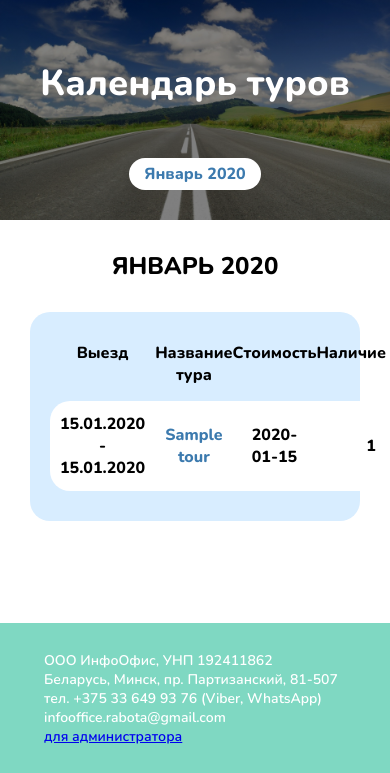
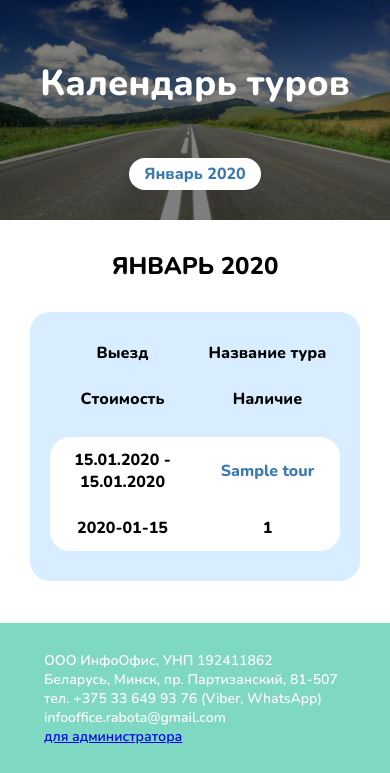
Before and after one commit to IgorSulj/SchoolTour, a Django app: page /calendar/ in a window 390 px wide. Shown: the part 71-844 px from the top of the page. Run offline with Django 4.2, Linux system fonts and the light colour scheme; tables that the repository leaves empty hold one stand-in row (values such as "Sample post").

Commit message:
Added mobile version of calendar page

```diff
--- a/tours/static/css/calendar.css
+++ b/tours/static/css/calendar.css
@@ -72,15 +72,14 @@
 
 .month__tours {
   background-color: #D8EDFF;
-  padding: 30px 20px;
-  display: grid;
-  grid-template-columns: repeat(4, auto);
-  row-gap: 15px;
+  padding: 18px 20px 30px;
   border-radius: 20px;
 }
 
-.month__tours__titles {
-  display: contents;
+.month__tour, .month__tours__titles {
+  display: grid;
+  grid-template-columns: 2fr 3fr 2fr 1fr;
+  margin-bottom: 15px;
 }
 .month__tours__titles p {
   margin: 0;
@@ -88,11 +87,15 @@
 }
 
 .month__tour {
-  display: contents;
-  height: 55px;
+  min-height: 65px;
   background-color: white;
   border-radius: 20px;
 }
+
+.month__tour:last-child {
+  margin-bottom: 0;
+}
+
 .month__tour div {
   display: flex;
   justify-content: center;
@@ -112,20 +115,16 @@
   color: white;
 }
 
-.month__tour > * {
-  background-color: white;
+:is(.month__tour, .month__tours__titles) > * {
   padding: 12px 10px;
-}
-
-.month__tour > div:first-child {
-  border-radius: 20px 0 0 20px;
-}
-
-.month__tour > div:last-child {
-  border-radius: 0 20px 20px 0;
-  justify-content: flex-end;
 }
 .month__tour > div:last-child .fill {
   height: 100%;
   width: 35px;
-}/*# sourceMappingURL=calendar.css.map */
+}
+
+@media (max-width: 500px) {
+  .month__tour, .month__tours__titles {
+    grid-template-columns: repeat(2, 1fr);
+  }
+}
--- a/tours/templates/calendar.html
+++ b/tours/templates/calendar.html
@@ -1,7 +1,7 @@
 {% extends 'base.html' %}
 {% load static %}
 {% block title %}Календарь{% endblock title %}
-{% block head %}<link rel="stylesheet" href="{% static 'css/calendar.css' %}">{% endblock head %}
+{% block head %}<link rel="stylesheet" href="{% static 'css/calendar.css' %}?1">{% endblock head %}
 {% block content %}
 <div class="head__wrapper">
     <div class="head">
```
